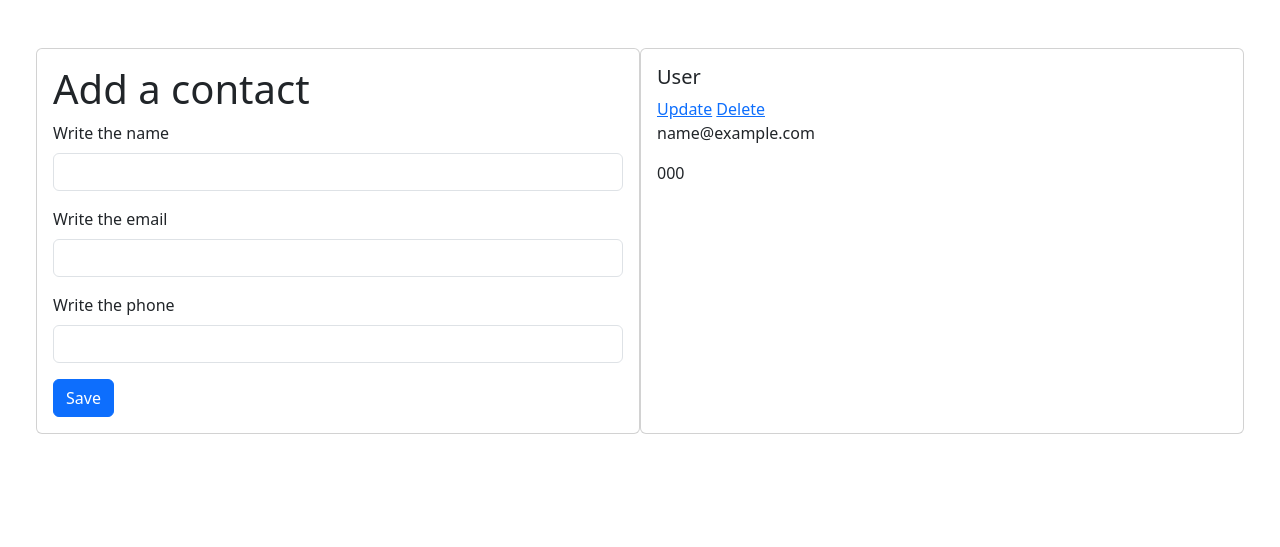
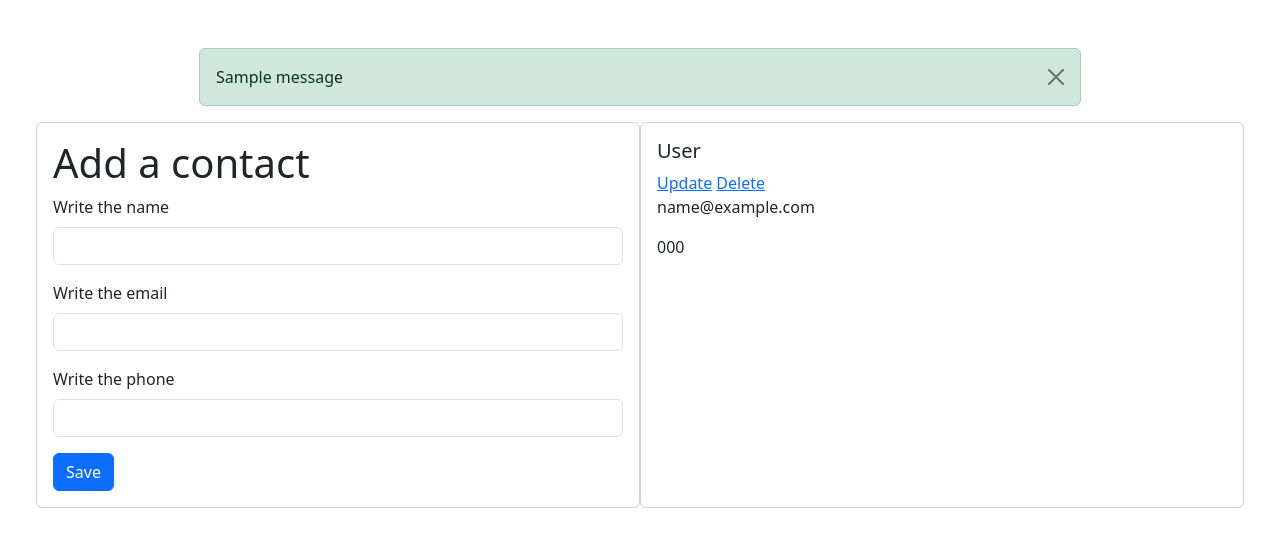
Before and after one commit to dapt4/flask-SQLAlchemy-app, a Flask app: page / in a window 1280 px wide. Shown: the top 547 px of the page. Run offline with Flask 3, Linux system fonts and the light colour scheme; tables that the repository leaves empty hold one stand-in row (values such as "Sample post"); one stand-in notice (Sample message) is shown; some libraries are stand-ins or nearby versions.

Commit message:
adding flash messages

```diff
--- a/app.py
+++ b/app.py
@@ -5,6 +5,7 @@ from routes.contacts import contacts
 
 app = Flask(__name__)
 
+app.secret_key = 'jkafhjkawhdfawjikdhaw'
 app.config['SQLALCHEMY_DATABASE_URI'] = DB_URL
 app.config['SQLALCHEMY_TRACK_MODIFICATIONS'] = False
 
--- a/routes/contacts.py
+++ b/routes/contacts.py
@@ -1,4 +1,4 @@
-from flask import Blueprint, redirect, render_template, request, url_for
+from flask import Blueprint, flash, redirect, render_template, request, url_for
 
 from models.contacts import Contact
 from utils.db import db
@@ -19,6 +19,7 @@ def add_contact():
         contact = Contact(fullname, email, phone)
         db.session.add(contact)
         db.session.commit()
+        flash('Contact added successfully!')
         return redirect(url_for('contacts.index'))
     except Exception:
         return redirect(url_for('contacts.index'), 501)
@@ -38,6 +39,7 @@ def update(id):
         contact.email = email
         contact.phone = phone
         db.session.commit()
+        flash('Contact updated successfully!')
         return redirect(url_for('contacts.index'))
 
 
@@ -47,7 +49,8 @@ def delete(id):
     print(contact)
     db.session.delete(contact)
     db.session.commit()
-    return redirect(url_for('contacts.indeclass="card"x'))
+    flash('Contact deleted successfully!')
+    return redirect(url_for('contacts.index'))
 
 
 @contacts.route('/about', methods=["GET"])
--- a/templates/index.html
+++ b/templates/index.html
@@ -13,7 +13,22 @@
   </head>
   <body>
     <section class="row p-5">
-      <article class="card card-body col-3">
+      {% with messages = get_flashed_messages() %}
+        {% if messages %}
+          {% for message in messages %}
+            <div class="col-9 mx-auto">
+              <div class="alert alert-success alert-dismissible fade show" role="alert" >
+                {{message}}
+                <button
+                  type="button"
+                  class="btn-close"
+                  data-bs-dismiss="alert"
+                  aria-label="Close"
+                ></button>
+              </div>
+            </div>
+      {% endfor %} {% endif %} {% endwith %}
+      <article class="card card-body col-6">
         <h1>Add a contact</h1>
         <form method="POST" action="/new">
           <div class="mb-3">
@@ -31,7 +46,7 @@
           <button class="btn btn-primary">Save</button>
         </form>
       </article>
-      <article class="card card-body col-3">
+      <article class="card card-body col-6">
         <div>
           {% for contact in contacts %}
           <h5>{{contact.fullname}}</h5>
```
Lines whose indentation alone changed are shown as unchanged.
